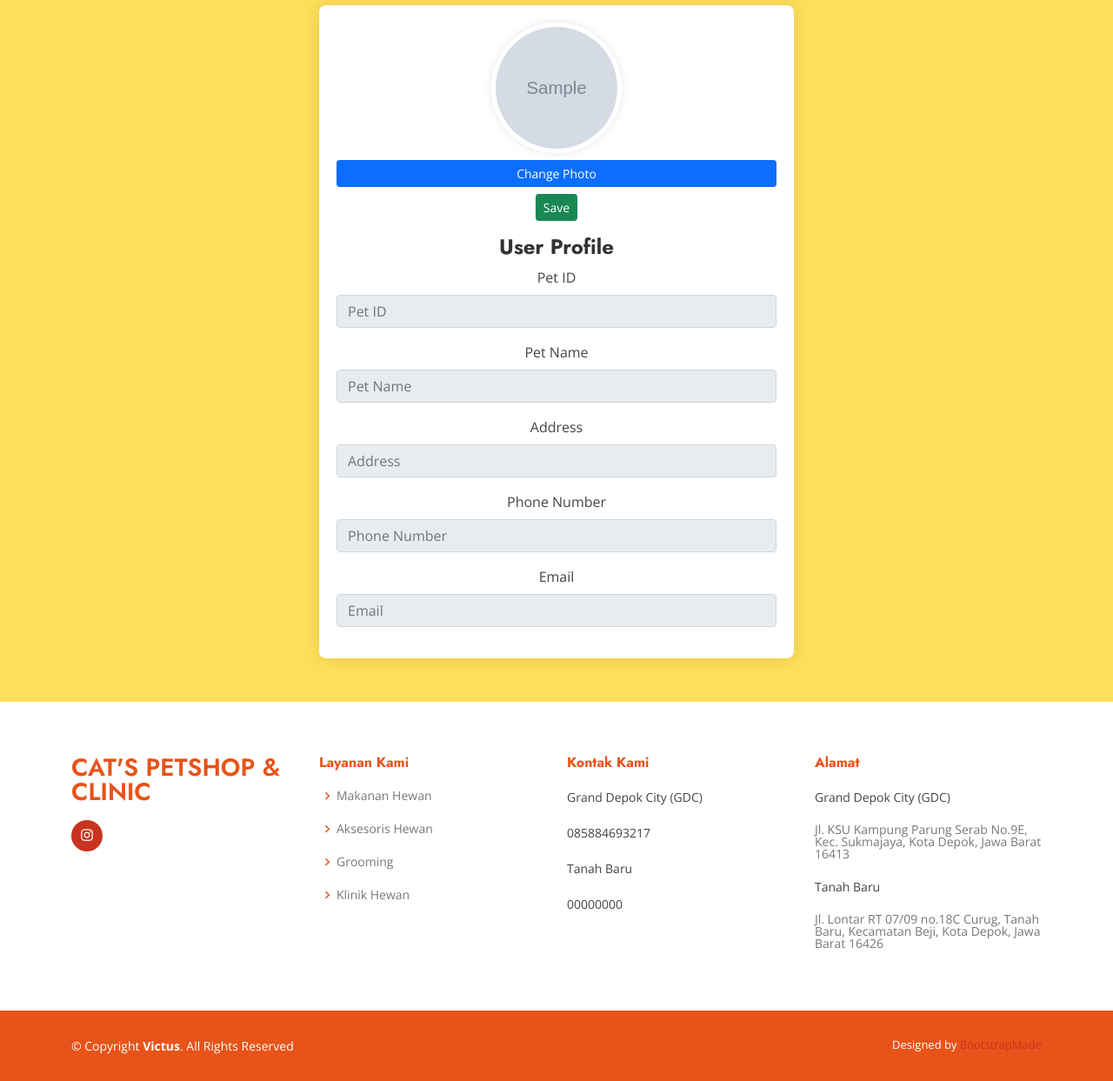
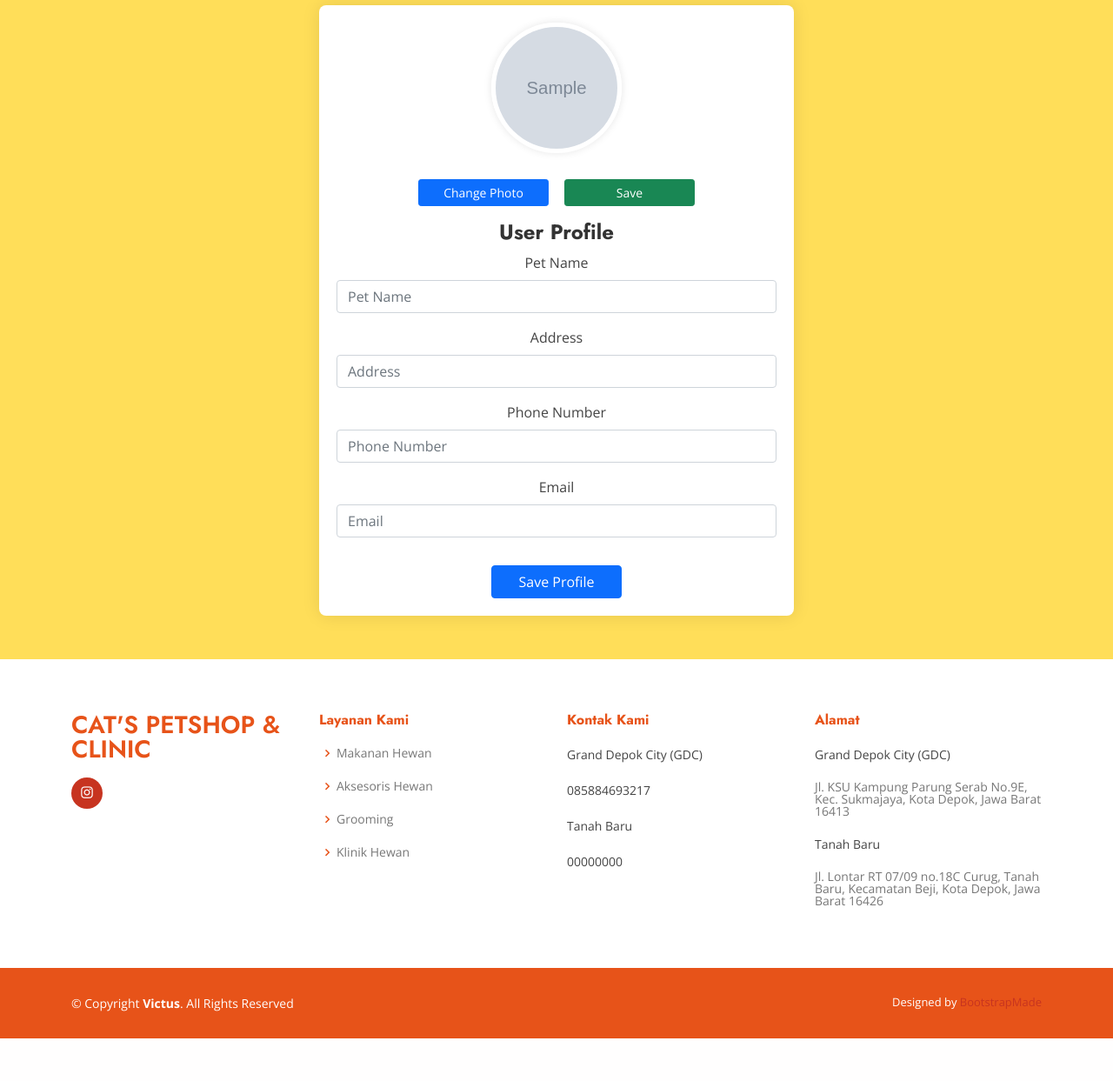
Before and after one commit to mesayuazra/CATs-Petshop, a Flask app: page /profile in a window 1280 px wide. Shown: the part 92-1335 px from the top of the page at 87% size. After the commit the page ends 1286 px from the top, so only its background shows below. Run offline with Flask 3, Linux system fonts and the light colour scheme; the visitor is signed in with stand-in values (Sample User, id 1); grey boxes marked "Sample" are stand-in pictures; a database or web service that is not in the repository returns one stand-in record (values such as "Sample title"); data that the repository does not hold is empty; some libraries are stand-ins or nearby versions.

Commit message:
Push Bagian Fauzy- Update Profile, PetId dan sebagainya

```diff
--- a/app.py
+++ b/app.py
@@ -20,8 +20,6 @@ UPLOAD_FOLDER = os.path.join('static', 'uploads')
 ALLOWED_EXTENSIONS = {'png', 'jpg', 'jpeg', 'gif'}
 
 app.config['UPLOAD_FOLDER'] = UPLOAD_FOLDER
-
-
 
 accessories = []  # Initialize accessories globally as an empty list
 
@@ -96,7 +94,6 @@ def login():
 @app.route('/register', methods=['GET', 'POST'])
 def register():
     if request.method == 'POST':
-        pet_id = request.form['pet_id']
         pet_name = request.form['pet_name']
         address = request.form['address']
         phone = request.form['phone']
@@ -115,7 +112,6 @@ def register():
 
         registration_date = datetime.now().strftime('%Y-%m-%d %H:%M:%S')
         db.users.insert_one({
-            'pet_id': pet_id,
             'pet_name': pet_name,
             'address': address,
             'phone': phone,
@@ -158,7 +154,7 @@ def save_profile_photo():
         return jsonify({'result': 'failure', 'msg': 'No file part'}), 400
     file = request.files['profile_photo']
     if file.filename == '':
-        return jsonify({'result': 'failure', 'msg': 'No selected file'}),
+        return jsonify({'result': 'failure', 'msg': 'No selected file'}), 400
     if file and allowed_file(file.filename):
         filename = secure_filename(file.filename)
         file_path = os.path.join(app.config['UPLOAD_FOLDER'], filename)
@@ -167,6 +163,21 @@ def save_profile_photo():
         db.users.update_one({'email': username}, {'$set': {'profile_photo': filename}})
         return jsonify({'result': 'success', 'file_path': file_path}), 200
     return jsonify({'result': 'failure', 'msg': 'File type not allowed'}), 400
+
+@app.route('/update_profile', methods=['POST'])
+def update_profile():
+    if 'logged_in' not in session or not session['logged_in']:
+        return jsonify({'result': 'failure', 'msg': 'User not logged in'}), 401
+    data = request.json
+    username = session['username']
+    update_data = {
+        'pet_name': data.get('pet_name'),
+        'address': data.get('address'),
+        'phone': data.get('phone'),
+        'email': data.get('email')
+    }
+    db.users.update_one({'email': username}, {'$set': update_data})
+    return jsonify({'result': 'success'}), 200
 
 @app.route('/uploads/<filename>', methods=['GET'])
 def uploaded_file(filename):
--- a/static/css/profile.css
+++ b/static/css/profile.css
@@ -9,7 +9,8 @@
     position: relative;
     width: 150px;
     height: 150px;
-    margin: 0 auto;
+    margin: 0 auto 20px;
+    /* Margin diubah untuk memberi ruang antara gambar profil dan tombol */
     overflow: hidden;
     border-radius: 50%;
     border: 5px solid #fff;
@@ -22,11 +23,19 @@
     object-fit: cover;
 }
 
-.change-photo {
-    position: absolute;
-    bottom: 0;
-    right: 0;
-    transform: translate(-50%, 50%);
+/* Perbaikan untuk tombol Change Photo dan Save */
+.profile .btn-primary,
+.profile .btn-success {
+    width: 150px;
+    /* Atur lebar tombol */
+    margin-top: 10px;
+    /* Atur margin atas untuk jarak di antara tombol */
+}
+
+/* Atur posisi tombol Save agar sejajar dengan tombol Change Photo */
+.profile .btn-success {
+    margin-left: 10px;
+    /* Atur margin kiri untuk jarak di antara tombol */
 }
 
 .profile-details {
@@ -58,4 +67,17 @@
         width: 120px;
         height: 120px;
     }
+
+    /* Untuk layar kecil, atur lebar tombol sesuai kebutuhan */
+    .profile .btn-primary,
+    .profile .btn-success {
+        width: 100%;
+        /* Tombol mengambil lebar penuh */
+    }
+
+    /* Atur margin bawah tambahan untuk memberi ruang di antara tombol */
+    .profile .btn-primary,
+    .profile .btn-success {
+        margin-bottom: 10px;
+    }
 }
--- a/templates/profile.html
+++ b/templates/profile.html
@@ -15,7 +15,7 @@
 
     <!-- Google Fonts -->
     <link
-        href="https://fonts.googleapis.com/css?family=Open+Sans:300,300i,400,400i,600,600i,700,700i|Jost:300,300i,400,400i,500,500i,600,600i,700,700i|Poppins:300,300i,400,400i,500,500i,600,600i,700,700i"
+        href="https://fonts.googleapis.com/css?family=Open+Sans:300,300i,400,400i,600,600i,700,700i|Jost:300,300i,400,400i,500,500i,600,600i,700,700i"
         rel="stylesheet">
 
     <!-- Vendor CSS Files -->
@@ -49,39 +49,41 @@
                             <img src="{{ profile_photo_url }}" alt="Profile Image" id="profileImage">
                         </div>
 
-                        <label for="uploadPhoto" class="btn btn-sm btn-primary mt-2">
-                            <i class="fas fa-camera"></i> Change Photo
-                        </label>
-                        <input type="file" id="uploadPhoto" accept="image/*" style="display: none;">
-                        <button id="savePhoto" class="btn btn-sm btn-success mt-2">Save</button>
+                        <div class="d-flex justify-content-center align-items-center mt-2">
+                            <label for="uploadPhoto" class="btn btn-sm btn-primary me-2">
+                                <i class="fas fa-camera"></i> Change Photo
+                            </label>
+                            <input type="file" id="uploadPhoto" accept="image/*" style="display: none;">
+                            <button id="savePhoto" class="btn btn-sm btn-success">Save</button>
+                        </div>
                     </div>
                     <div class="profile-details mt-3">
                         <h4 class="text-center">User Profile</h4>
                         <div class="mb-3">
-                            <label for="petID" class="form-label">Pet ID</label>
-                            <input type="text" class="form-control" id="petID" placeholder="Pet ID" readonly>
-                        </div>
-                        <div class="mb-3">
                             <label for="petName" class="form-label">Pet Name</label>
-                            <input type="text" class="form-control" id="petName" placeholder="Pet Name" readonly>
+                            <input type="text" class="form-control" id="petName" placeholder="Pet Name">
                         </div>
                         <div class="mb-3">
                             <label for="address" class="form-label">Address</label>
-                            <input type="text" class="form-control" id="address" placeholder="Address" readonly>
+                            <input type="text" class="form-control" id="address" placeholder="Address">
                         </div>
                         <div class="mb-3">
                             <label for="phone" class="form-label">Phone Number</label>
-                            <input type="text" class="form-control" id="phone" placeholder="Phone Number" readonly>
+                            <input type="text" class="form-control" id="phone" placeholder="Phone Number">
                         </div>
                         <div class="mb-3">
                             <label for="email" class="form-label">Email</label>
-                            <input type="email" class="form-control" id="email" placeholder="Email" readonly>
+                            <input type="email" class="form-control" id="email" placeholder="Email">
+                        </div>
+                        <div class="text-center">
+                            <button id="saveProfile" class="btn btn-primary mt-3">Save Profile</button>
                         </div>
                     </div>
                 </div>
             </div>
         </div>
     </div>
+
     <!-- ======= Footer ======= -->
     {% include 'footer.html' %}
     <!-- End Footer -->
@@ -149,12 +151,41 @@
                 });
         });
 
+        document.getElementById('saveProfile').addEventListener('click', function () {
+            var profileData = {
+                pet_name: document.getElementById('petName').value,
+                address: document.getElementById('address').value,
+                phone: document.getElementById('phone').value,
+                email: document.getElementById('email').value
+            };
+
+            fetch('/update_profile', {
+                    method: 'POST',
+                    headers: {
+                        'Content-Type': 'application/json'
+                    },
+                    body: JSON.stringify(profileData)
+                })
+                .then(response => response.json())
+                .then(data => {
+                    if (data.result === 'success') {
+                        alert('Profile updated successfully!');
+                        fetchUserData(); // Refresh user data to show updated information
+                    } else {
+                        alert('Failed to update profile: ' + data.msg);
+                    }
+                })
+                .catch(error => {
+                    console.error('Error:', error);
+                    alert('An error occurred while updating the profile.');
+                });
+        });
+
         function fetchUserData() {
             fetch('/get_user_data')
                 .then(response => response.json())
                 .then(data => {
                     if (data.result !== 'failure') {
-                        document.getElementById('petID').value = data.pet_id;
                         document.getElementById('petName').value = data.pet_name;
                         document.getElementById('address').value = data.address;
                         document.getElementById('phone').value = data.phone;
--- a/templates/register.html
+++ b/templates/register.html
@@ -29,10 +29,6 @@
 
                 <!-- Sign Up Form -->
                 <form id="registerForm">
-                  <div class="form-floating mb-3">
-                    <input type="text" class="form-control" id="petID" placeholder="Pet_ID">
-                    <label for="petID">Pet_ID</label>
-                  </div>
                   <div class="form-floating mb-3">
                     <input type="text" class="form-control" id="petName" placeholder="Nama Hewan">
                     <label for="petName">Nama Hewan</label>
@@ -85,7 +81,6 @@
       $('#registerForm').submit(function (event) {
         event.preventDefault();
         var formData = {
-          'pet_id': $('#petID').val(),
           'pet_name': $('#petName').val(),
           'address': $('#address').val(),
           'phone': $('#phone').val(),
```
Also changed, not shown: static/uploads/CATSS.jpeg (added), static/uploads/team-1.jpg (added).
